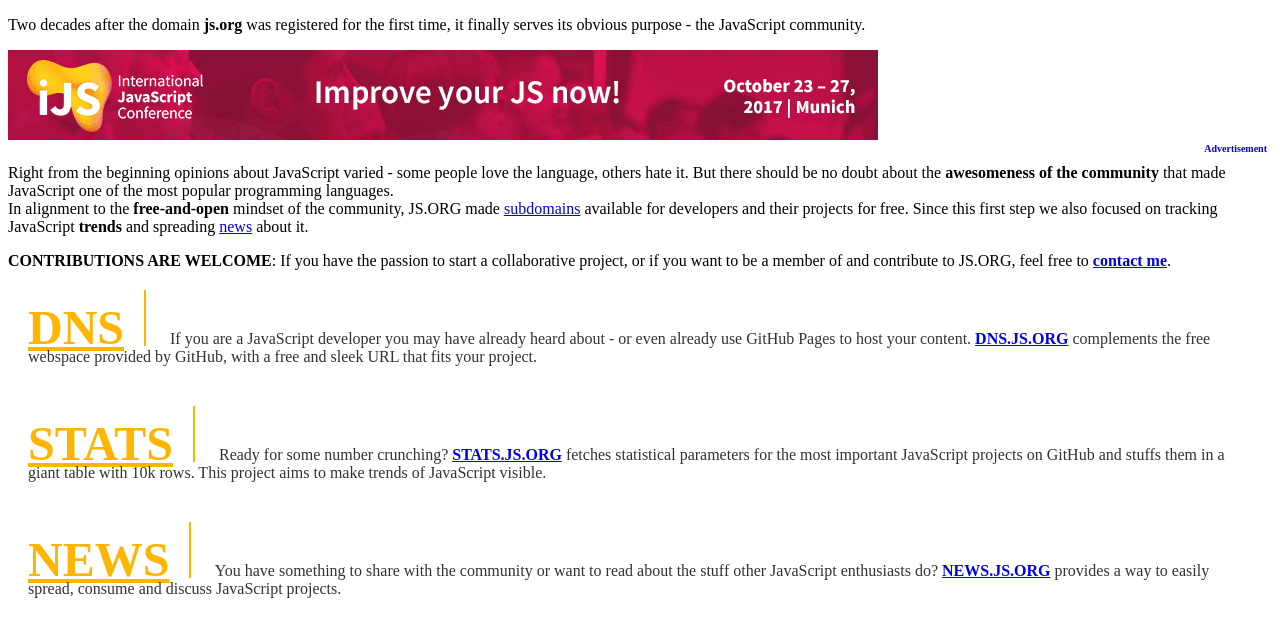
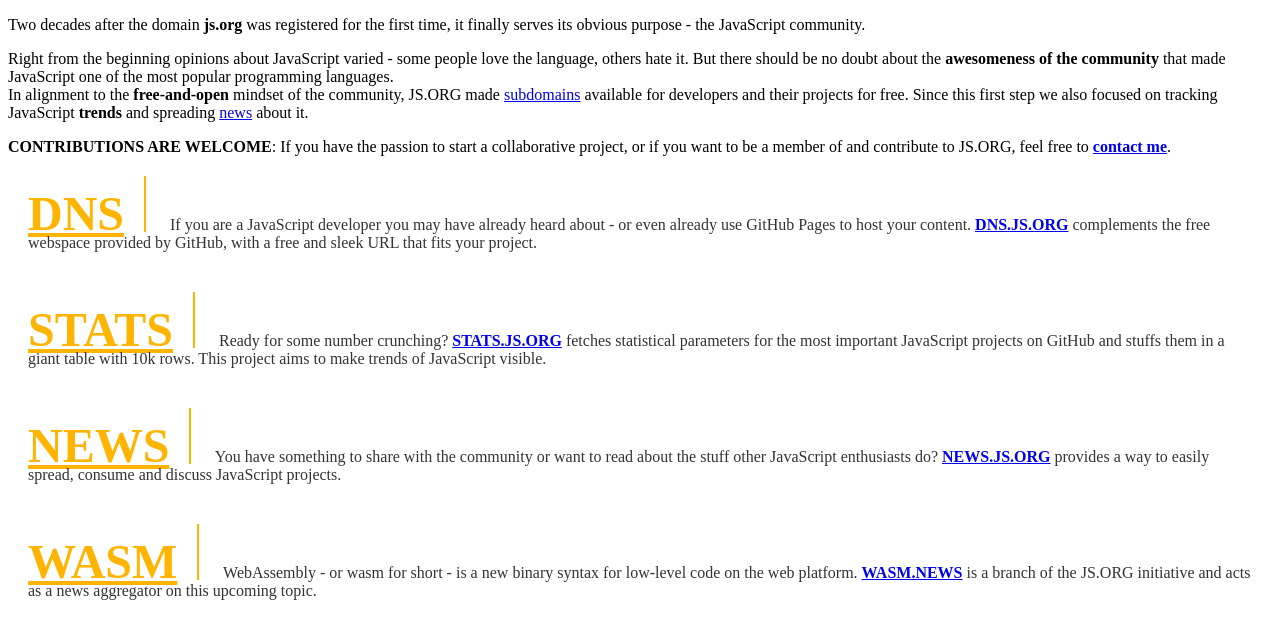
Before and after one commit to js-org/js.org.old, a Jekyll site: the page built from index.html, in a window 1280 px wide. Shown: the part 408-1044 px from the top of the page. Built offline with Jekyll 4.4.1, drawn with Linux system fonts in a browser that asks for light colours.

Commit message:
Update index.html

```diff
--- a/index.html
+++ b/index.html
@@ -5,13 +5,6 @@
 zodiac: true
 ---
 <p class="bigger">Two decades after the domain <strong>js.org</strong> was registered for the first time, it finally serves its obvious purpose - the JavaScript community.</p>
-
-<style>
-#ad {position: relative;margin-bottom: 20px;display: block;}
-#ad img {max-width: 100%;}
-#ad label {font-size: 10px;position: absolute;font-weight: 700;bottom:-10px;right:5px;}
-</style>
-<a id="ad" href="https://javascript-conference.com/?utm_source=jsnews&amp;utm_medium=banner&amp;utm_campaign=mediapartner" title="International JavaScript Conference" target="_blank" rel="nofollow"> <img src="https://js.org/img/IJS_2017_Banner_970x90_41212_infinite.gif" alt="International JavaScript Conference; October 23-27 2017, Munich"><label>Advertisement</label></a>
 
    <p>Right from the beginning opinions about JavaScript varied - some people love the language, others hate it. But there should be no doubt about the <strong>awesomeness of the community</strong> that made JavaScript one of the most popular programming languages.<br>In alignment to the <strong>free-and-open</strong> mindset of the community, JS.ORG made <a href="https://dns.js.org">subdomains</a> available for developers and their projects for free. Since this first step we also focused on tracking JavaScript <strong>trends</strong> and spreading <a href="https://news.js.org">news</a> about it.</p>
 
```
